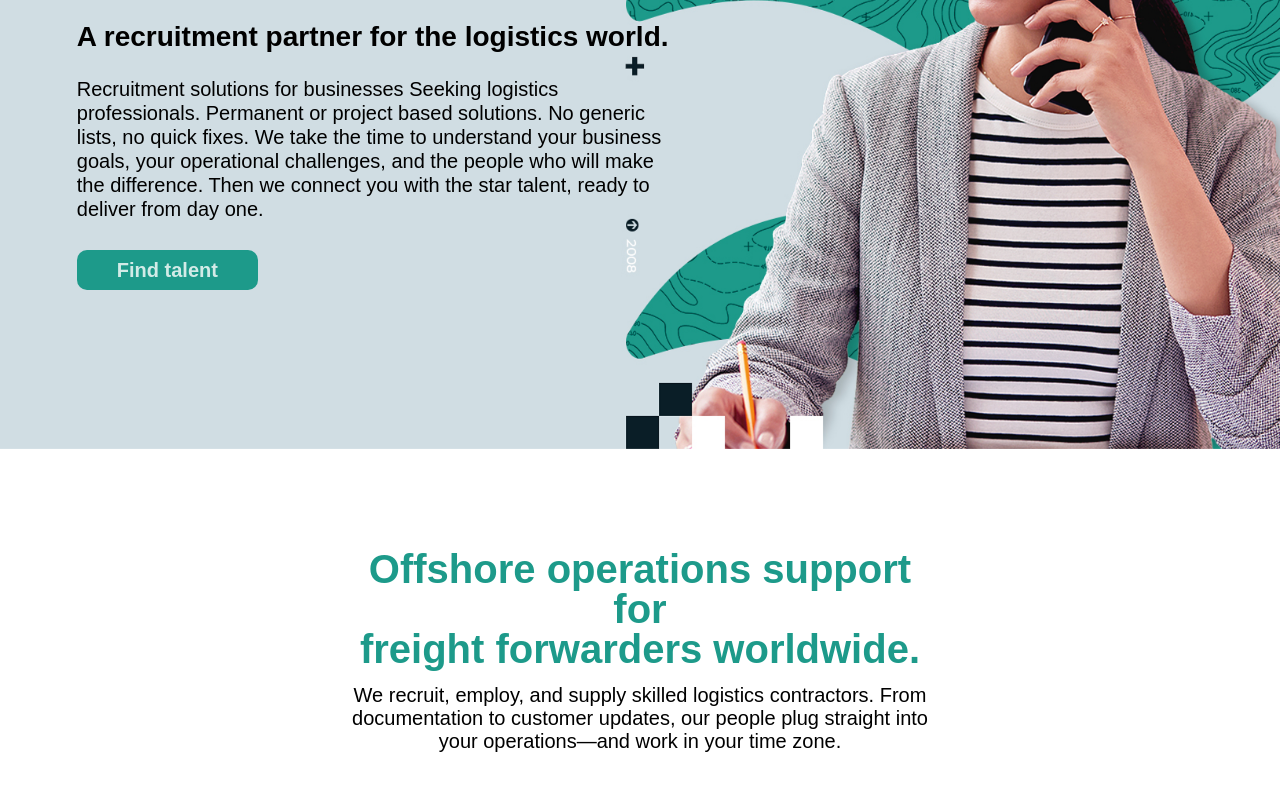
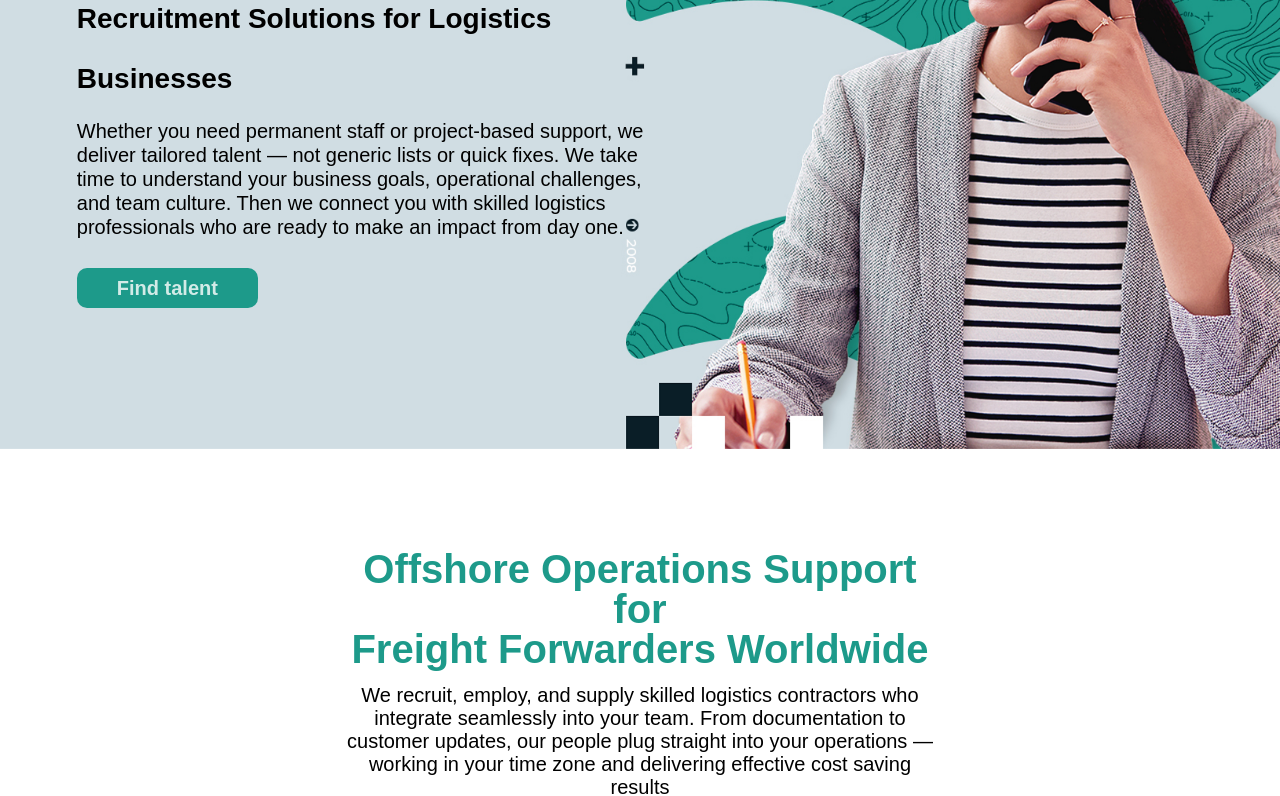
Before and after one commit to masulhasan/ecowavestaffing.com, a plain HTML site: page index.html in a window 1280 px wide. Shown: the part 391-1187 px from the top of the page. Drawn offline with Linux system fonts and the light colour scheme; a web font is replaced by a local one.

Commit message:
content change

```diff
--- a/index.html
+++ b/index.html
@@ -631,9 +631,9 @@
     <div class="container">
       <div class="hero-content">
         <h1 class="hero-title">Remote logistics <br> staff delivered.</h1>
-        <h3 class="hero-sub-title">A recruitment partner for the logistics world.</h3>
+        <h3 class="hero-sub-title">Recruitment Solutions for Logistics Businesses</h3>
         <p class="hero-subtitle">
-          Recruitment solutions for businesses Seeking logistics professionals. Permanent or project based solutions. No generic lists, no quick fixes. We take the time to understand your business goals, your operational challenges, and the people who will make the difference. Then we connect you with the star talent, ready to deliver from day one.
+         Whether you need permanent staff or project-based support, we deliver tailored talent — not generic lists or quick fixes. We take time to understand your business goals, operational challenges, and team culture. Then we connect you with skilled logistics professionals who are ready to make an impact from day one.
         </p>
         <a href="#" class="cta-button">Find talent</a>
       </div>
@@ -644,8 +644,8 @@
   <section class="offshore-section">
     <div class="container">
       <div class="offshore-content">
-        <h2 class="offshore-title">Offshore operations support for<br>freight forwarders worldwide.</h2>
-        <p class="offshore-subtittle">We recruit, employ, and supply skilled logistics contractors. From documentation to customer updates, our people plug straight into your operations—and work in your time zone.</p>
+        <h2 class="offshore-title">Offshore Operations Support for <br>Freight Forwarders Worldwide</h2>
+        <p class="offshore-subtittle">We recruit, employ, and supply skilled logistics contractors who integrate seamlessly into your team. From documentation to customer updates, our people plug straight into your operations — working in your time zone and delivering effective cost saving results</p>
       </div>
     </div>
   </section>
```
